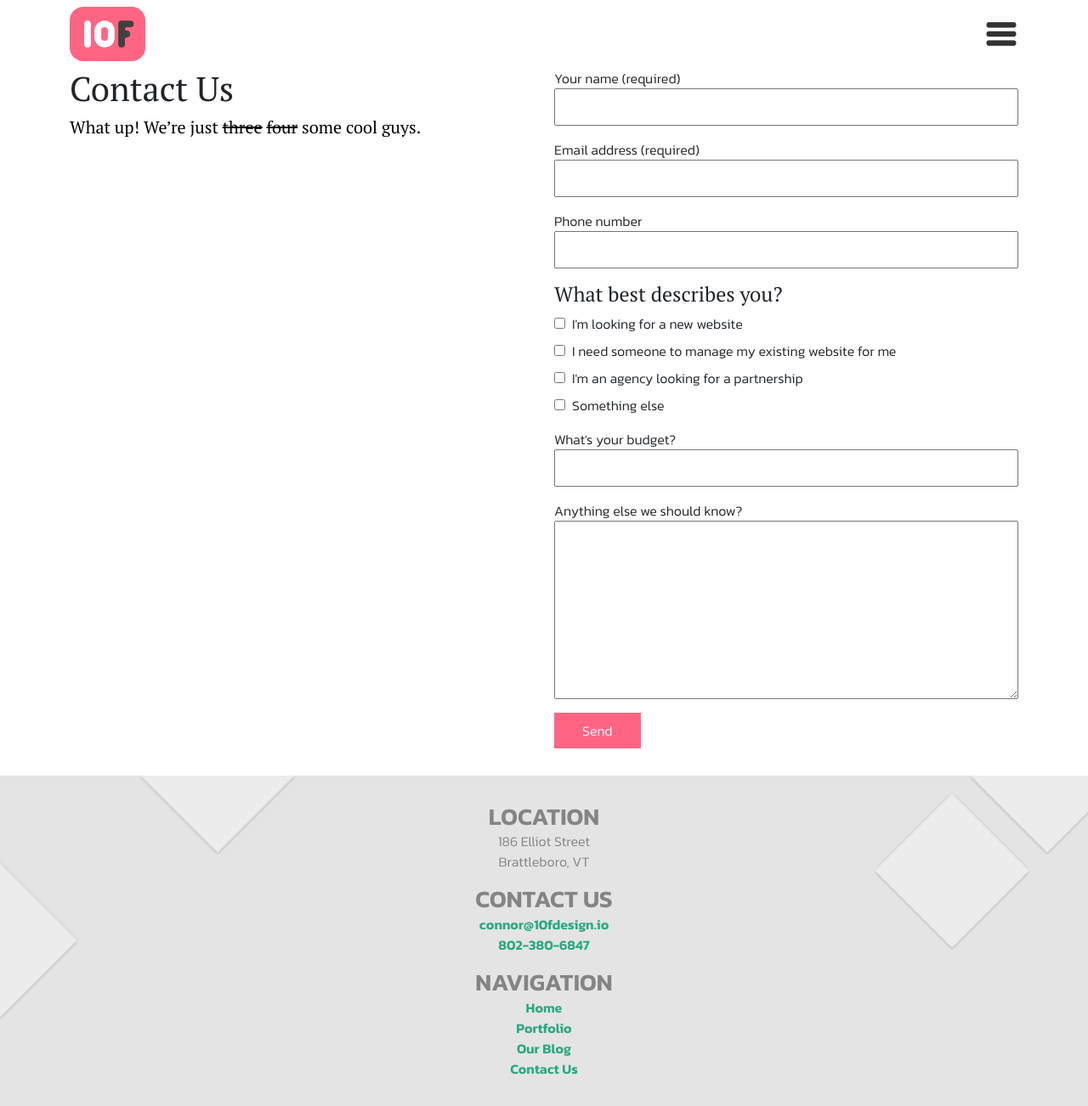
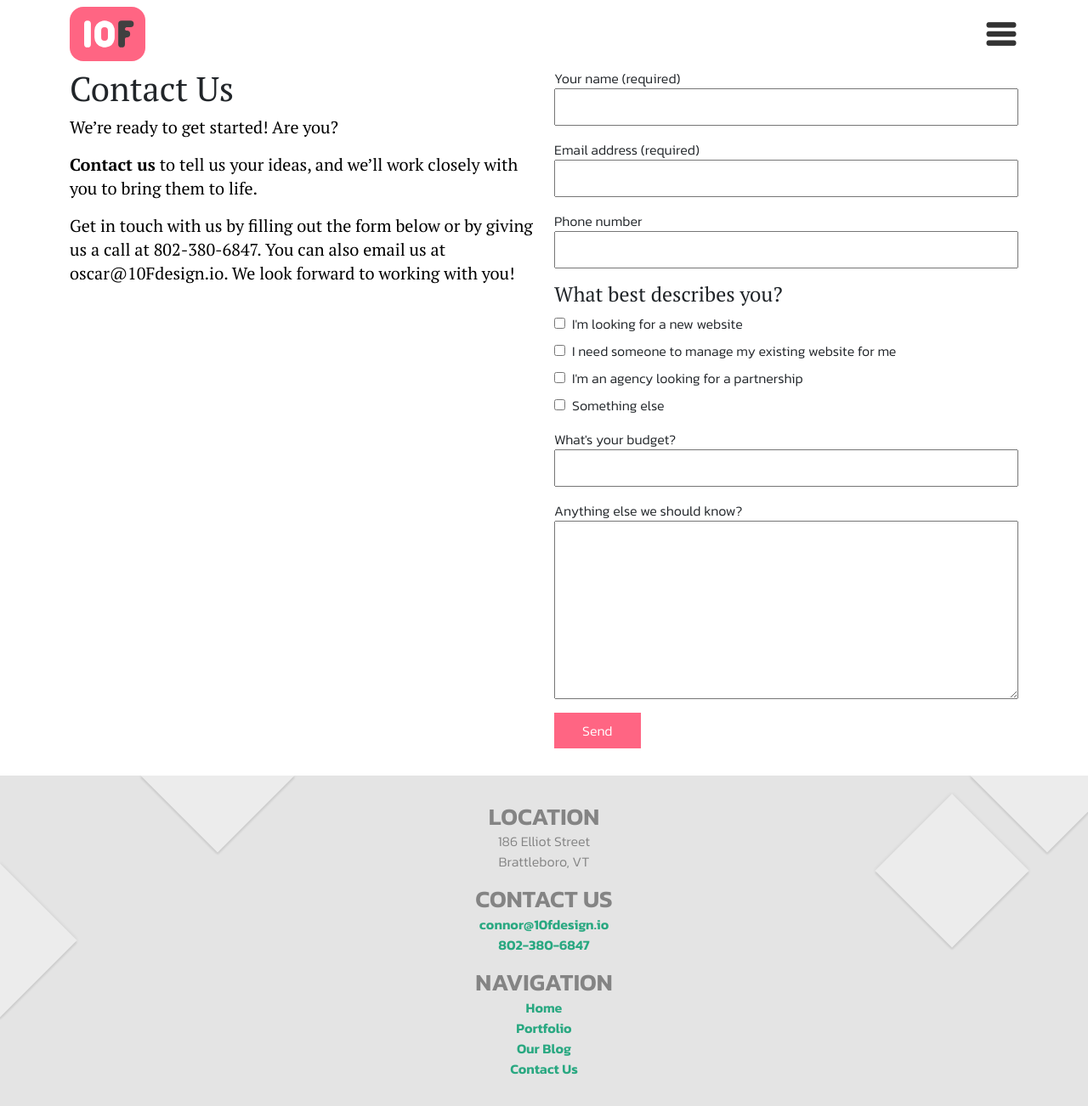
Before and after one commit to 10fdesign/website-dev, a Jekyll site: the page built from contact-us.md, in a window 1280 px wide and 1302 px high. Shown: the whole window at 85% size. Built offline with Jekyll 4.4.1, drawn with Linux system fonts in a browser that asks for light colours.

Commit message:
improved slider appearance and homepage layout a bit

```diff
--- a/contact-us.md
+++ b/contact-us.md
@@ -6,4 +6,8 @@ title: Contact Us
 layout: contact
 ---
 
-What up! We're just ~~three~~ ~~four~~ some cool guys.
+We’re ready to get started! Are you?
+
+**Contact us** to tell us your ideas, and we’ll work closely with you to bring them to life.
+
+Get in touch with us by filling out the form below or by giving us a call at 802-380-6847. You can also email us at oscar@10Fdesign.io. We look forward to working with you!
--- a/css/style.css
+++ b/css/style.css
@@ -1023,10 +1023,31 @@ body.scrolled .menu .logo {
 }
 
 .menu-toggle:hover {
-    color: var(--red);
+  color: var(--red);
 }
 
 .homepage-section:not(:first-child) {
-    z-index: 10;
-    position: relative;
+  z-index: 10;
+  position: relative;
 }
+
+.testimonial-author {
+  margin-left: 2em;
+  position: relative;
+}
+
+.testimonial-author:before {
+  content: '';
+  position: absolute;
+  top: calc(50% - 1px);
+  left: -2em;
+  width: 1em;
+  border-bottom: 4px solid white;
+  margin: 0 0.5em;
+  opacity: 0.5;
+}
+
+.testimonial-content p {
+	line-height: normal;
+	font-size:  1.2em;
+}
--- a/index.markdown
+++ b/index.markdown
@@ -4,7 +4,7 @@
 
 title: 10F Design - We Build Websites!
 layout: home
-images: ["/assets/images/grafton.jpg", "/assets/images/stowe.jpg", "/assets/images/tavernier.jpg"]
+images: ["/assets/images/grafton.jpg", "/assets/images/stowe.jpg", "/assets/images/tavernier.jpg", "/assets/images/visit-vermont-tile.jpg", "/assets/images/wrccvt-tile.jpg"]
 testimonals_header: "Professional, custom websites built to your specifications"
 ---
 
```
Also changed, not shown: _layouts/home.html (+5 -5 lines), _posts/testimonials/2022-04-26-Backroads Granola.md (+1 -0 lines), _posts/testimonials/2022-05-12-WRCC.md (+3 -2 lines), _posts/testimonials/2022-05-13-Families-First.md (added, +10 -0 lines), services.md (added, +41 -0 lines).
